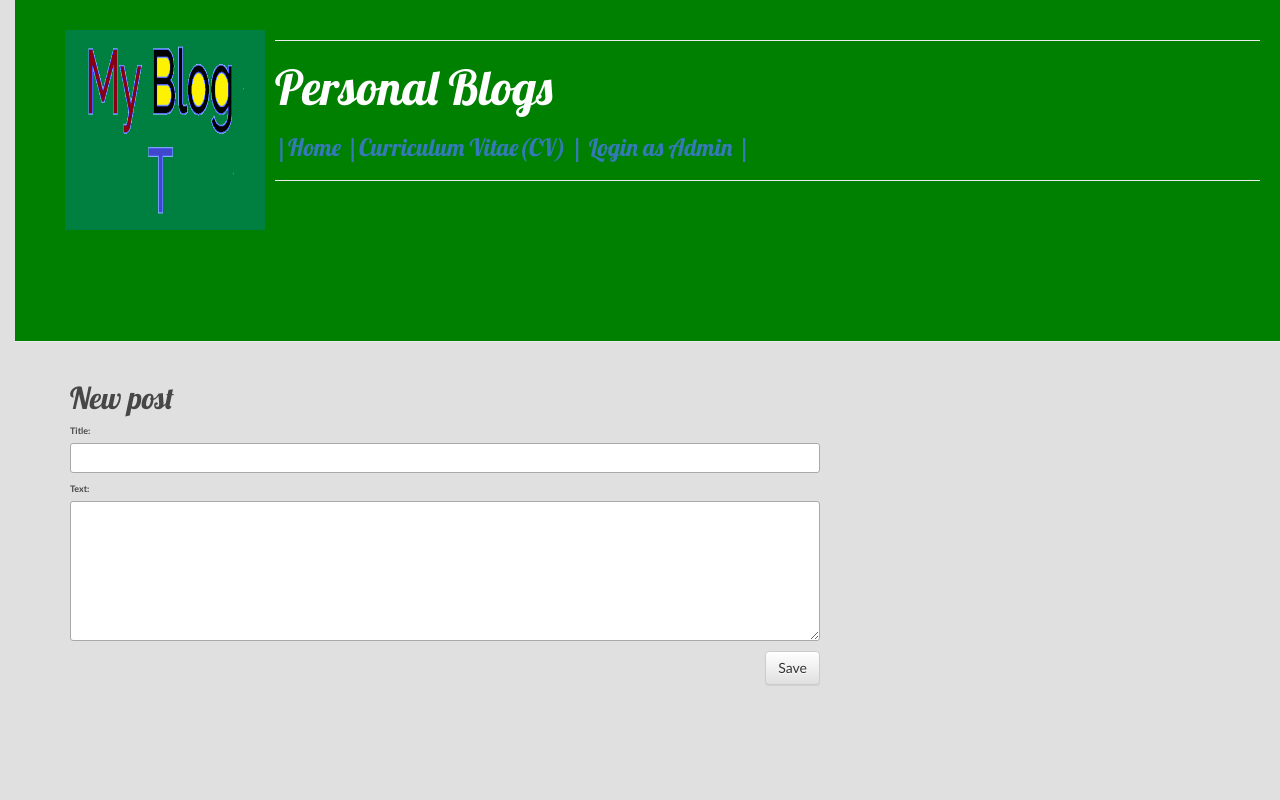
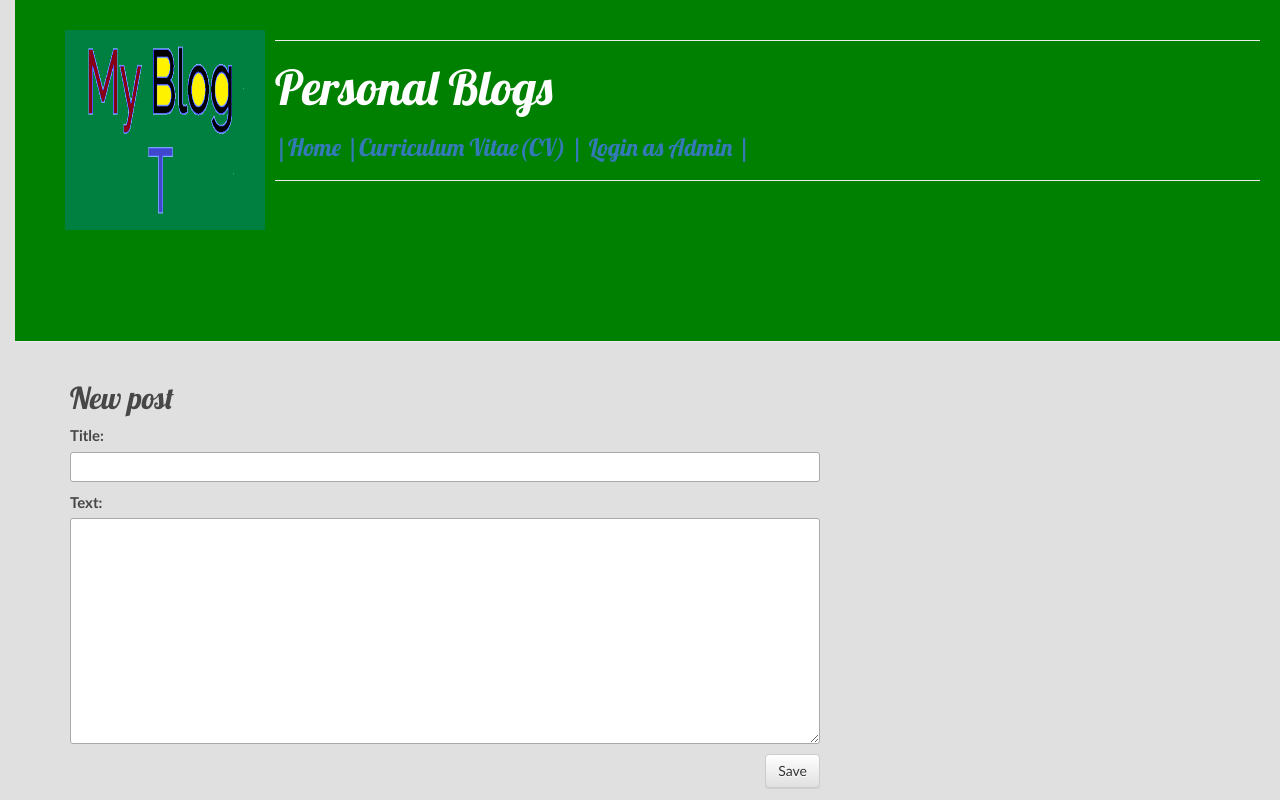
Before and after one commit to Txy822/Mysite, a Django app: page /post/new/ in a window 1280 px wide. Run offline with Django 3.2, Linux system fonts and the light colour scheme; some libraries are stand-ins or nearby versions.

Commit message:
style for blog updated

```diff
--- a/blog/static/css/blog.css
+++ b/blog/static/css/blog.css
@@ -12,9 +12,6 @@
 
 .content {
     margin-left: 40px;
-}
-body {
-    padding-left: 15px;
 }
 
 h1, h2, h3, h4 {
@@ -64,9 +61,10 @@ h1 a, h2 a {
    width: 800px;
 }
 body {
+   padding-left: 15px;
    background-color: #E0E0E0;
    font-family: "Trebuchet MS", Helvetica, sans-serif;
-   font-size: 0.9em;
+   font-size: 1.50em;
    text-align: justify;
    color: #474747;
 }
```
